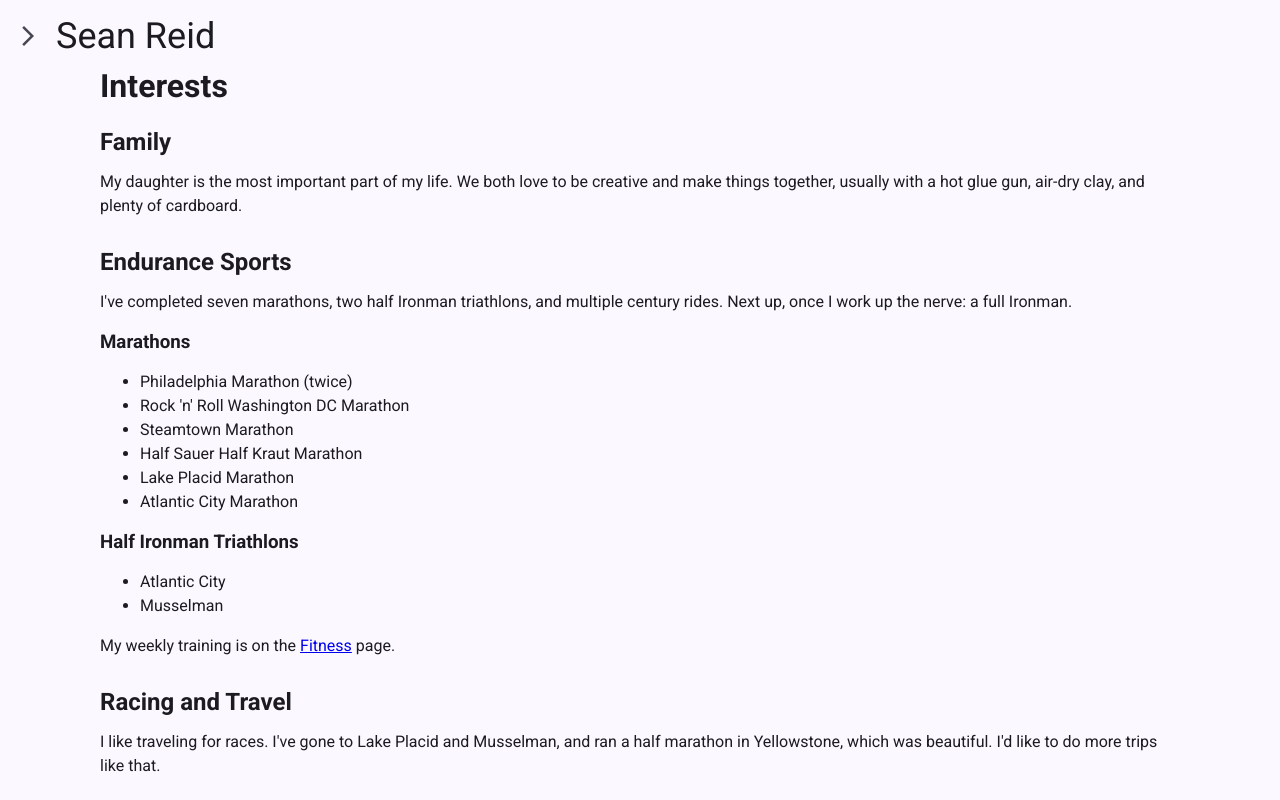
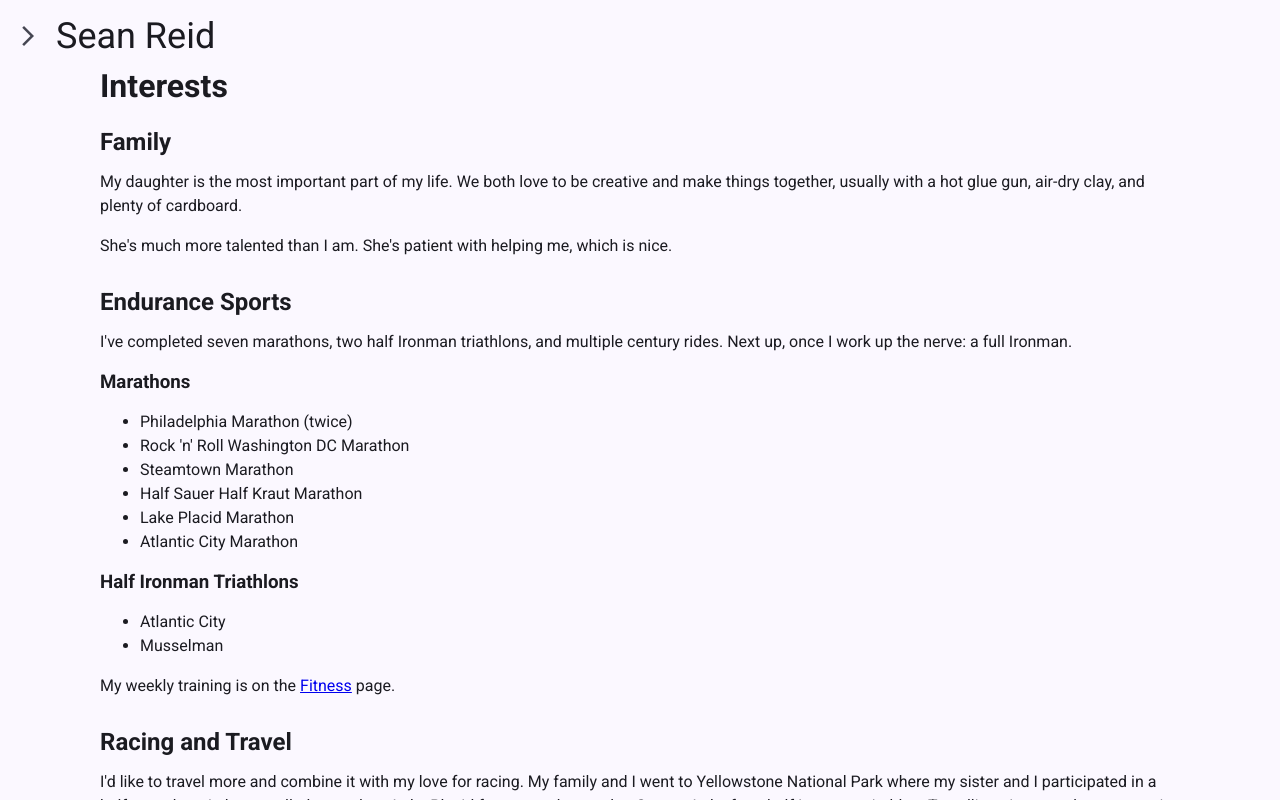
Before and after one commit to gitsean/seanreid.dev, an Angular app: page /interests in a window 1280 px wide. Built offline with nearby package versions, Linux system fonts and the light colour scheme.

Commit message:
Update interests

```diff
--- a/src/app/pubilc/interests/interests.html
+++ b/src/app/pubilc/interests/interests.html
@@ -4,6 +4,7 @@
   <h2>Family</h2>
   <p>My daughter is the most important part of my life. We both love to be creative and make things together, usually
     with a hot glue gun, air-dry clay, and plenty of cardboard.</p>
+    <p>She's much more talented than I am. She's patient with helping me, which is nice.</p>
 </section>
 
 <section>
@@ -29,14 +30,16 @@
 
 <section>
   <h2>Racing and Travel</h2>
-  <p>I like traveling for races. I've gone to Lake Placid and Musselman, and ran a half marathon in Yellowstone, which
-    was beautiful. I'd like to do more trips like that.</p>
+  <p>I'd like to travel more and combine it with my love for racing. My family and I went to Yellowstone National Park where my sister and I participated in a half marathon.
+    I also travelled recently to Lake Placid for a marathon and to Seneca Lake for a half Ironman triathlon.
+    Travelling gives me the opportunity to meet new people interested in the hobby. Their stories and experiences are inspiring and help me to improve my own performance. I hope to continue to travel for races in the future, and to share those experiences with my family.
+  </p>
 </section>
 
 <section>
   <h2>Bikes</h2>
-  <p>I do my own bike repairs and have built bikes from components. Most recently I built a beach cruiser that I'm
-    quite proud of.</p>
+  <p>I do my own bike repairs as often as I canand have built bikes from components. Most recently I built a beach cruiser that I'm
+    quite proud of. My road bike is getting a little old, so I'll be working on that next to get it into better shape.</p>
 </section>
 
 <section>
```
